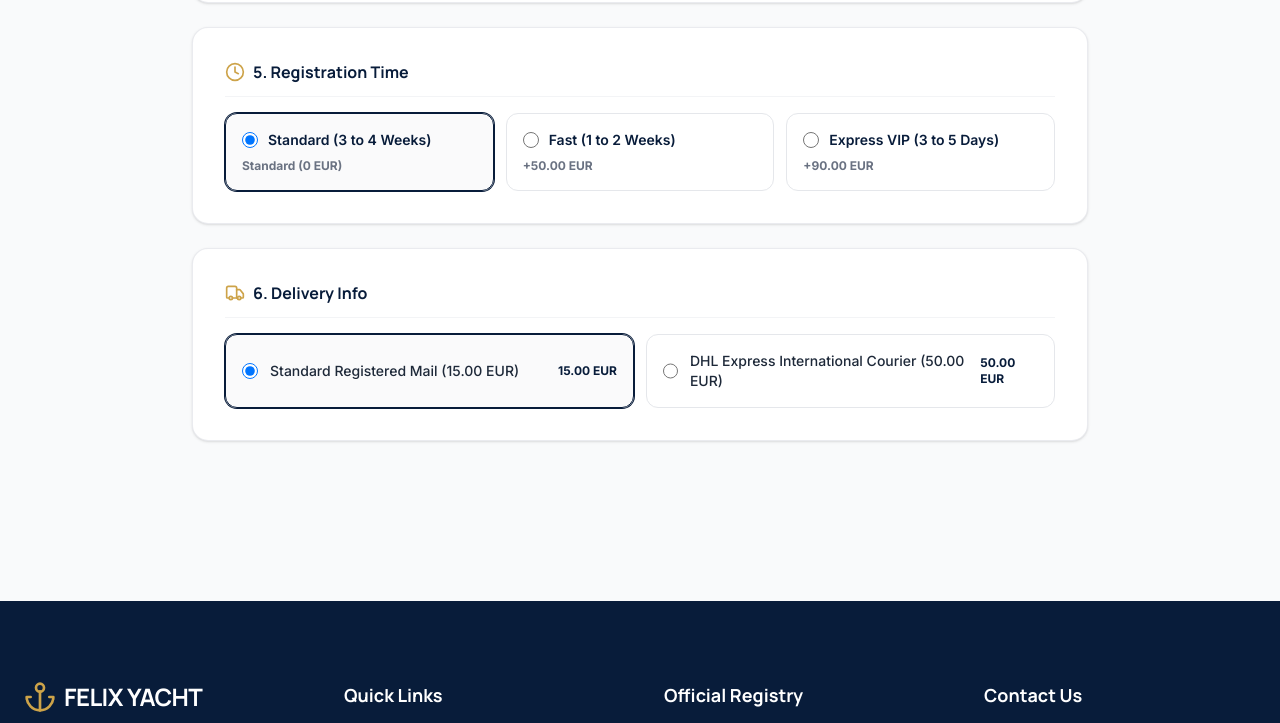
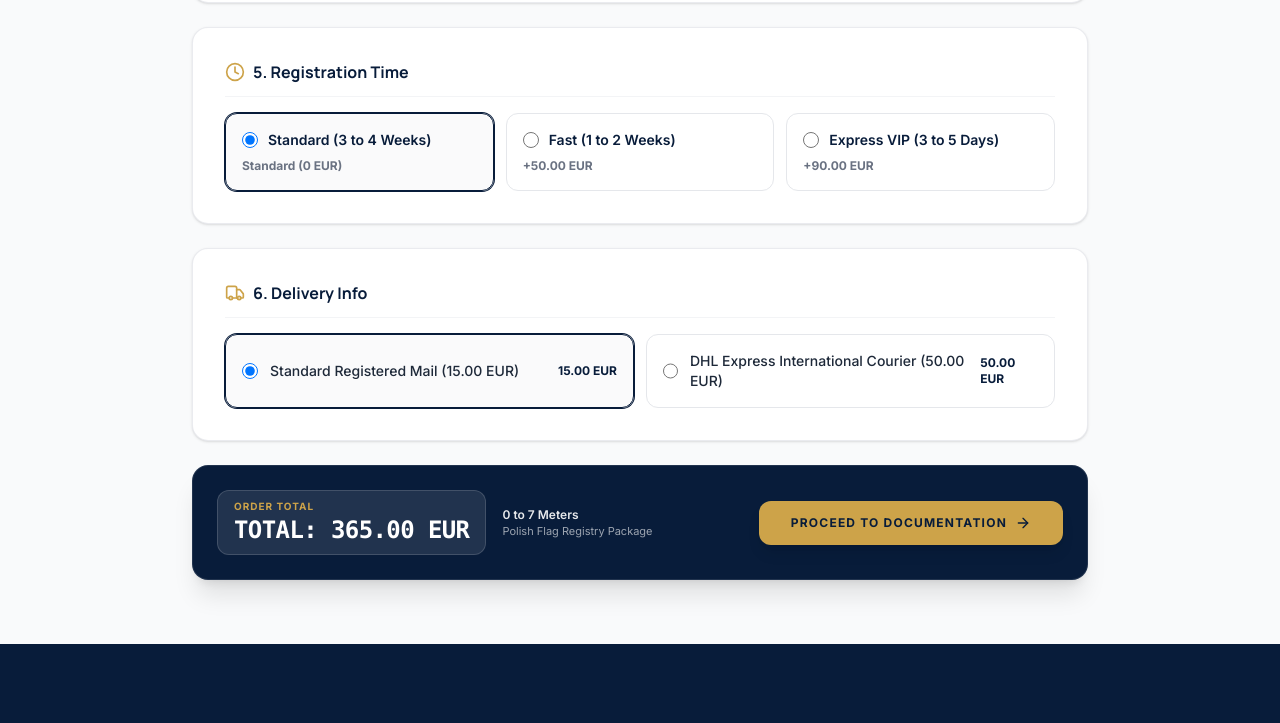
Before and after one commit to sohaib2good-source/Flix, a React (Vite) app: page /registries in a window 1280 px wide. Shown: the part 1587-2310 px from the top of the page. Built offline with nearby package versions, Linux system fonts and the light colour scheme; no server answers.

Commit message:
style(registration): move summary bar to end of form instead of fixed bottom of page

```diff
--- a/src/pages/RegistrationConfig.tsx
+++ b/src/pages/RegistrationConfig.tsx
@@ -90,7 +90,7 @@ export default function RegistrationConfig() {
   };
 
   return (
-    <div className="pt-24 pb-28 px-4 md:px-8 min-h-screen bg-gray-50">
+    <div className="pt-24 pb-16 px-4 md:px-8 min-h-screen bg-gray-50">
       <div className="max-w-4xl mx-auto">
 
         {/* Step Progress Bar */}
@@ -349,7 +349,7 @@ export default function RegistrationConfig() {
         </div>
 
         {/* Section 6: Delivery Method */}
-        <div className="bg-white p-6 md:p-8 rounded-2xl border border-gray-200/80 shadow-sm mb-12">
+        <div className="bg-white p-6 md:p-8 rounded-2xl border border-gray-200/80 shadow-sm mb-6">
           <div className="flex items-center gap-2 mb-4 pb-3 border-b border-gray-100">
             <Truck className="w-5 h-5 text-[var(--color-luxury-gold)]" />
             <h2 className="text-sm md:text-base font-bold text-[#081C3A]">
@@ -391,22 +391,21 @@ export default function RegistrationConfig() {
           </div>
         </div>
 
-      </div>
-
-      {/* Floating / Fixed Bottom Bar with Dynamic Total & Proceed Button */}
-      <div className="fixed bottom-0 inset-x-0 bg-[#081C3A] text-white border-t border-white/10 shadow-2xl py-3.5 px-6 z-40">
-        <div className="max-w-4xl mx-auto flex flex-col sm:flex-row items-center justify-between gap-3">
-          <div className="flex items-center gap-4">
-            <div className="bg-white/10 px-3.5 py-1.5 rounded-lg border border-white/15">
-              <span className="text-[10px] uppercase tracking-widest text-[var(--color-luxury-gold)] font-semibold block">
+        {/* End of Form: Summary Bar with Dynamic Total & Proceed Button */}
+        <div className="bg-[#081C3A] text-white rounded-2xl p-5 md:p-6 shadow-xl border border-white/10 mt-6">
+          <div className="flex flex-col sm:flex-row items-center justify-between gap-4">
+            <div className="flex items-center gap-4 w-full sm:w-auto justify-between sm:justify-start">
+              <div className="bg-white/10 px-4 py-2 rounded-xl border border-white/15">
+                <span className="text-[10px] uppercase tracking-widest text-[var(--color-luxury-gold)] font-bold block">
                   Order Total
                 </span>
-              <span className="text-lg md:text-xl font-bold tracking-tight text-white font-mono">
+                <span className="text-lg md:text-2xl font-bold tracking-tight text-white font-mono">
                   TOTAL: {totalPrice.toFixed(2)} EUR
                 </span>
               </div>
-            <div className="hidden md:block text-xs text-white/70">
-              <span>{VESSEL_SIZES.find(s => s.id === vesselClass)?.label} • Polish Flag Registry</span>
+              <div className="text-xs text-white/70">
+                <span className="block font-semibold text-white/90">{VESSEL_SIZES.find(s => s.id === vesselClass)?.label}</span>
+                <span className="text-[11px] text-white/60">Polish Flag Registry Package</span>
               </div>
             </div>
 
@@ -420,6 +419,8 @@ export default function RegistrationConfig() {
             </button>
           </div>
         </div>
+
+      </div>
     </div>
   );
 }
```
Lines whose indentation alone changed are shown as unchanged.
